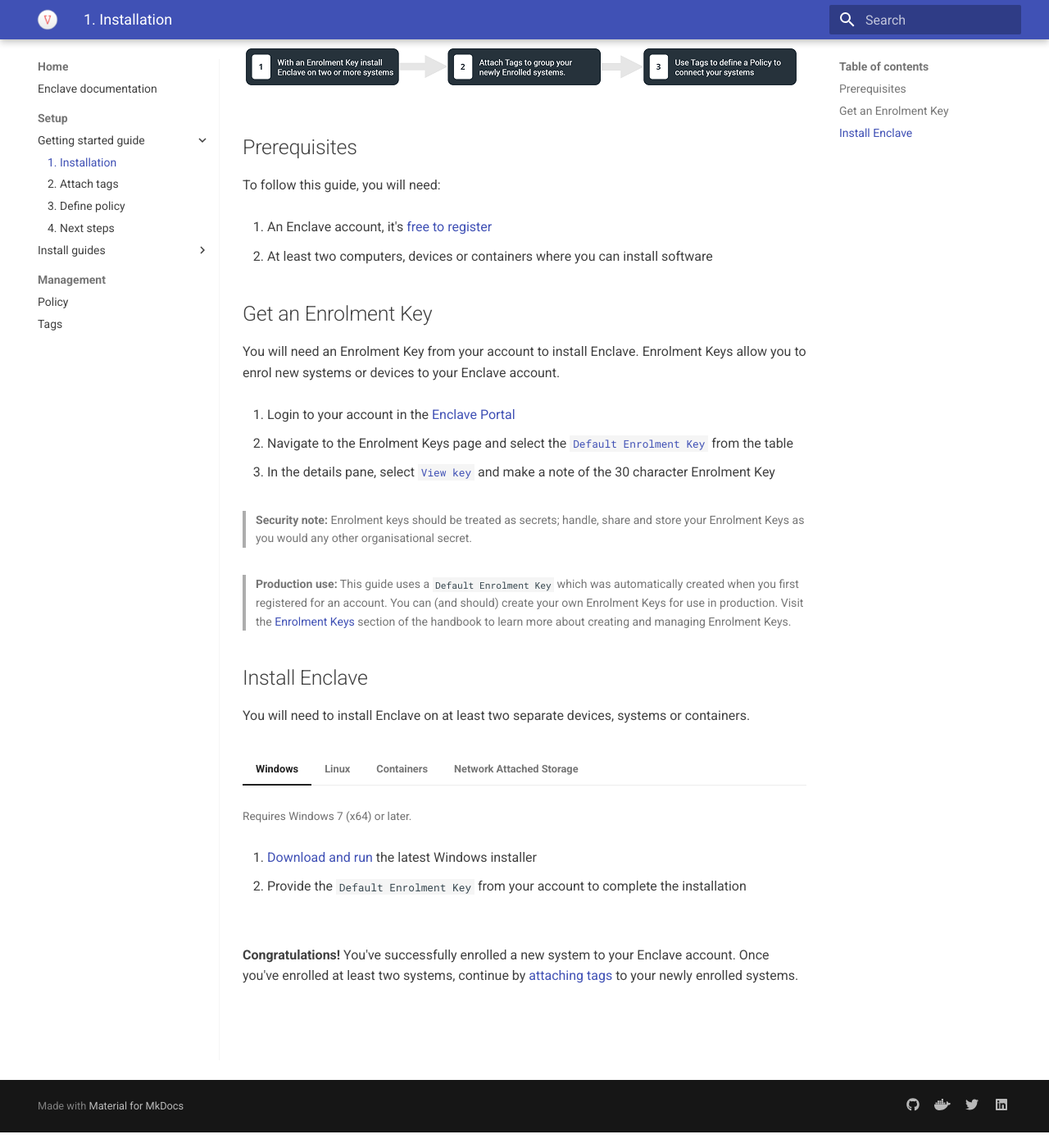
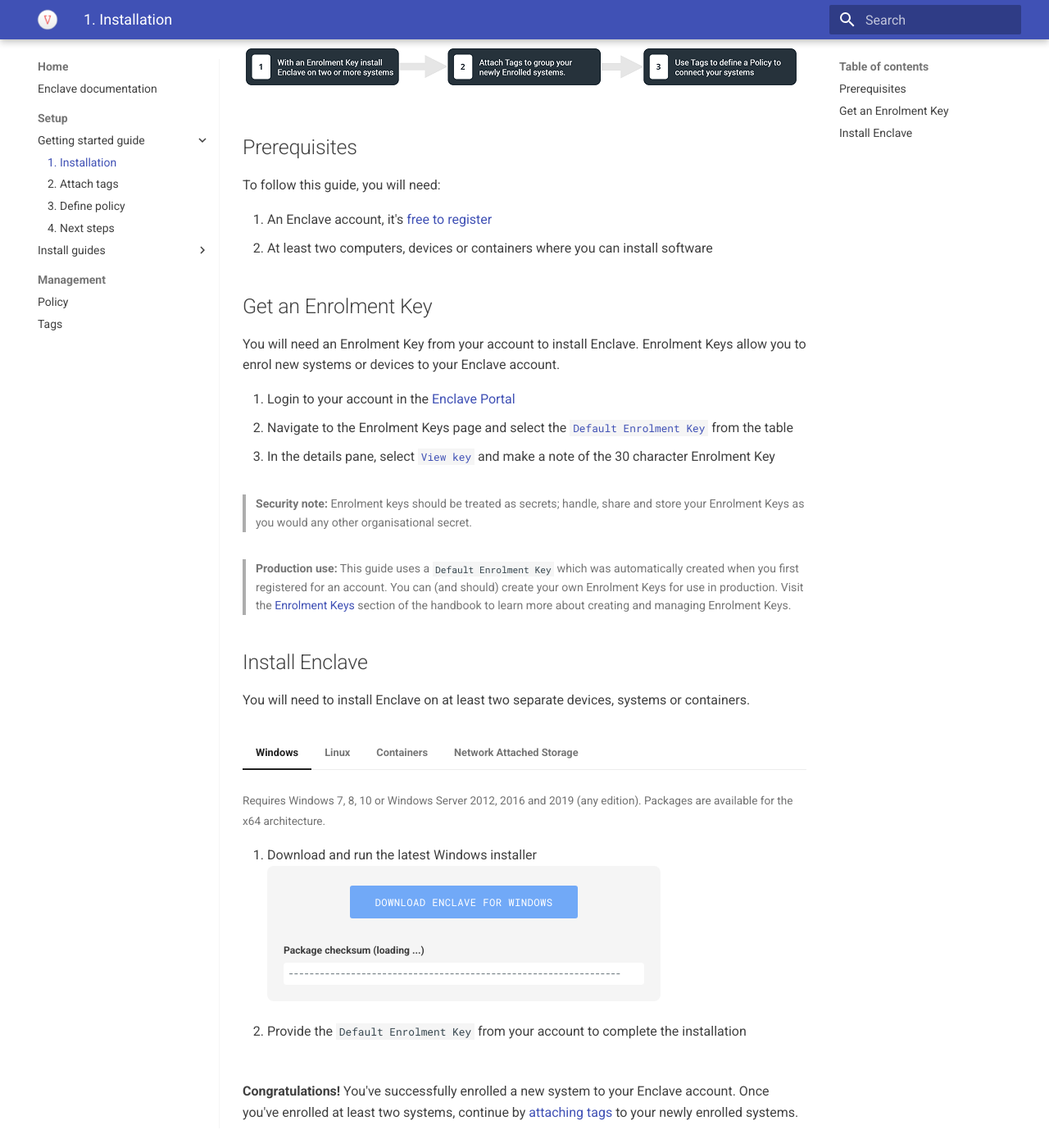
Before and after one commit to enclave-networks/docs, an MkDocs documentation site: the page built from docs/getting-started/installation.md, in a window 1280 px wide and 1400 px high, scrolled down 246 px. Shown: the whole window at 82% size. Built offline with MkDocs 1.6.1 and Material for MkDocs 9.7.7, drawn with Linux system fonts in a browser that asks for light colours.

Commit message:
update windows download button style

```diff
--- a/docs/getting-started/installation.md
+++ b/docs/getting-started/installation.md
@@ -31,9 +31,17 @@
 
 === "Windows"
 
-    <small>Requires Windows 7 (x64) or later.</small>
+    <small>Requires Windows 7, 8, 10 or Windows Server 2012, 2016 and 2019 (any edition). Packages are available for the x64 architecture.</small>
 
-    1. <a id="downloadWindowsSetup" target="_blank" rel="noopener noreferer">Download and run</a> the latest Windows installer
+    1. Download and run the latest Windows installer
+        <div class="download-container">
+          <a id="download-windows-setup" target="_blank" rel="noopener noreferer"><button>Download Enclave for Windows</button></a>
+          <p id="setup-url"></p>
+          <div class="checksum-container">
+          <p>Package checksum (<span id="hash-alg">loading ...</span>)</p>
+          <p><code id="checksum">----------------------------------------------------------------</code></p>
+          </div>
+        </div>
     2. Provide the `Default Enrolment Key` from your account to complete the installation
 
 === "Linux"
@@ -216,16 +224,33 @@
 
 
 
+
 <script type="text/javascript">
   fetch("https://install.enclave.io/manifest/windows/setup.json", { method: 'get' })
     .then(response => response.json())
     .then(jsonResult => {
-      document.getElementById("downloadWindowsSetup").href =
-        jsonResult.ReleaseVersions.reverse().find(releaseVersion => {
-          return releaseVersion.ReleaseType === 'GA';
-        })?.Packages[0].Url;
+      var latest = jsonResult.ReleaseVersions.reverse().find(releaseVersion => { return releaseVersion.ReleaseType === 'GA'; });
+      var url = latest?.Packages[0].Url;
+      var hash = latest?.Packages[0].Hash;
+      var hashAlg = latest?.Packages[0].HashAlg;
+
+      document.getElementById("download-windows-setup").href = url;
+      document.getElementById("setup-url").innerHTML = url;
+      document.getElementById("hash-alg").innerHTML = hashAlg.toLowerCase();
+      document.getElementById("checksum").innerHTML = base64ToHex(hash);
     })
     .catch(err => {
-      document.getElementById("downloadWindowsSetup").href = "https://portal.enclave.io/my/new-system";
+      console.log(err);
+      document.getElementById("download-windows-setup").href = "https://portal.enclave.io/my/new-system";
     });
+
+  function base64ToHex(str) {
+    const raw = atob(str);
+    let result = '';
+    for (let i = 0; i < raw.length; i++) {
+      const hex = raw.charCodeAt(i).toString(16);
+      result += (hex.length === 2 ? hex : '0' + hex);
+    }
+    return result;
+  }
 </script>
--- a/docs/stylesheets/extra.css
+++ b/docs/stylesheets/extra.css
@@ -45,14 +45,6 @@
     padding: .5em 0 0 0;
 }
 
-/* increase top/bottom spacing on ol and ul */
-.md-typeset ol,
-.md-typeset pre,
-.md-typeset ul {
-    margin-top: 1.6em;
-    margin-bottom: 1.6em;
-}
-
 .md-typeset ol li, .md-typeset ul li {
     margin-bottom: .6em;
 }
@@ -87,3 +79,68 @@
     font-size: 85%;
     margin-bottom: 26px;
 }
+
+.download-container {
+    display: inline-block;
+    background-color: #f5f5f5;
+    padding: 24px 20px 8px 20px;
+    margin: 0 0 14px 0;
+    text-align: center;
+    border-radius: 8px;
+    min-width: 480px;
+}
+
+.download-container button {
+    margin: 0;
+    padding: 12px 30px;
+    background-color: #71A9F7;
+    color: #fff;
+    font-family: "Roboto Mono",SFMono-Regular,Consolas,Menlo,monospace;
+    font-size: .77em;
+    font-weight: 500;
+    letter-spacing: .03em;
+    transition: all .1s ease-in-out;
+    border: none;
+    text-transform: uppercase;
+    border-radius: 3px;
+    box-shadow: none;
+    user-select: none;
+    cursor: pointer;
+}
+
+.download-container button:hover {
+    background-color: #8DC5FF;
+}
+
+.download-container button:focus {
+    outline: 0;
+    box-shadow: 0 0 0 3px rgb(127 183 255 / 40%);
+}
+
+.download-container #setup-url {
+    font-size: 75%;
+    margin-bottom: 26px;
+}
+
+.checksum-container {
+    text-align: left;
+    font-weight: 600;
+    margin-top: 30px;
+}
+
+.checksum-container p {
+    font-size: .76em;
+    margin: 0 !important;
+}
+
+.checksum-container #checksum {
+    font-size: .87em;
+    font-weight: normal;
+    background-color: #fff;
+    padding: 5px 6px;
+    border-radius: 4px;
+    margin: 5px 0 12px 0;
+    display: block;
+    user-select: all;
+}
+}
--- a/mkdocs.yml
+++ b/mkdocs.yml
@@ -1,4 +1,5 @@
 site_name: 'Enclave Documentation'
+site_description: 'Deploy, manage and scale your Enclave networks'
 
 theme:
   name: 'material'
@@ -58,6 +59,7 @@
   - pymdownx.tabbed
   - pymdownx.superfences
   - footnotes
+  - toc
 
 extra_css:
   - stylesheets/extra.css
```
